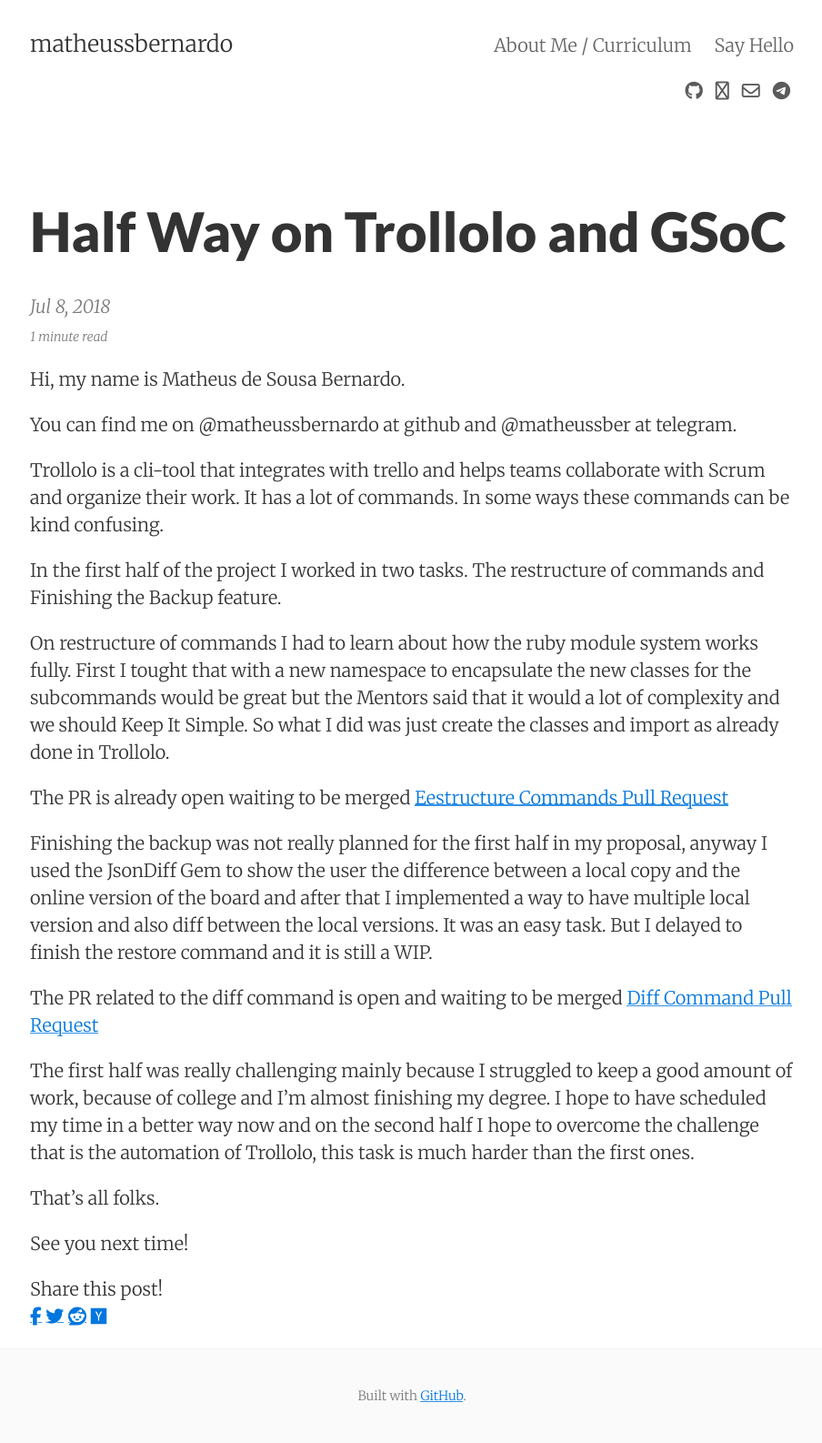
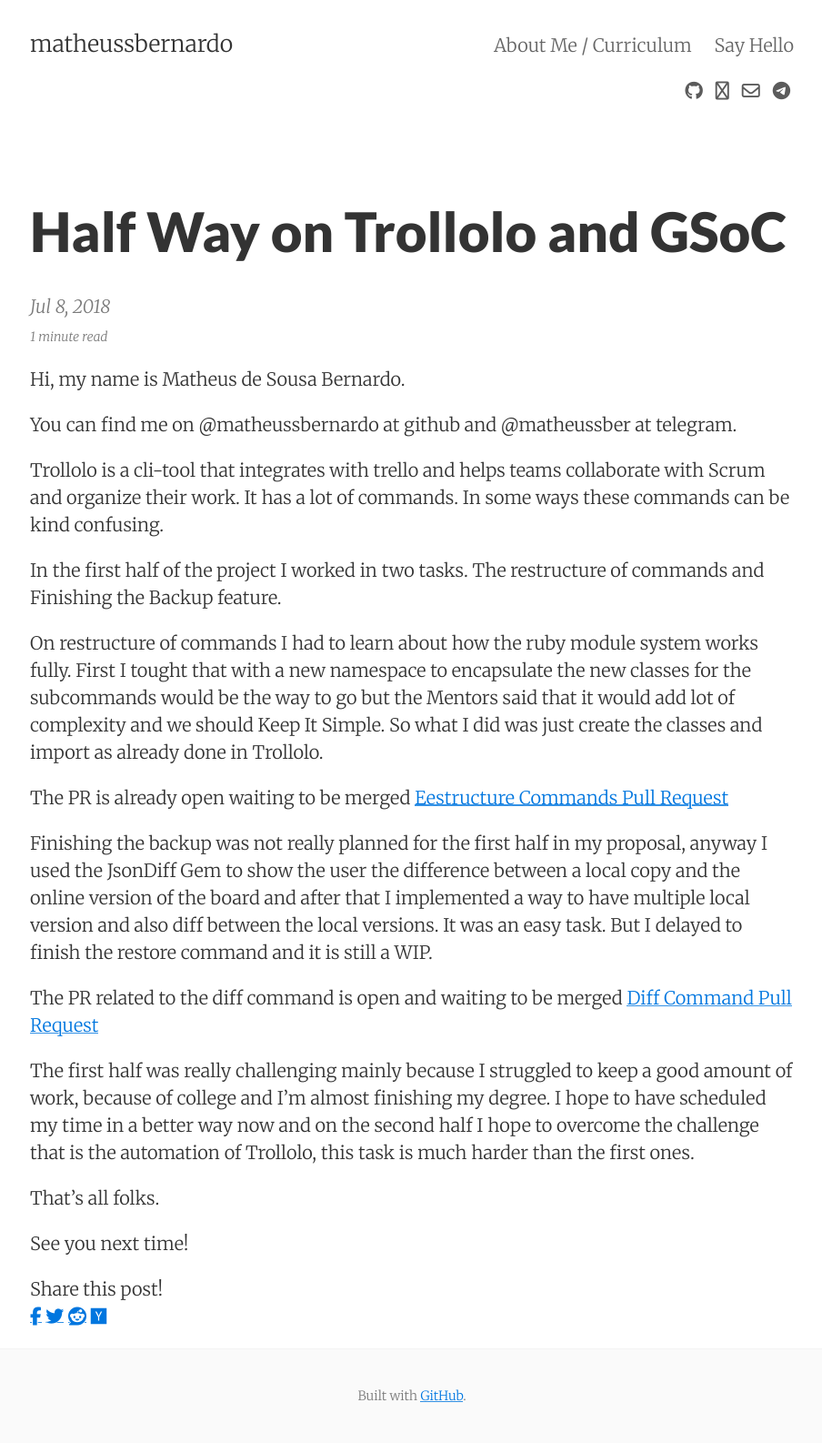
Before and after one commit to matheussbernardo/matheussbernardo.github.io, a Jekyll site: the page built from _posts/2018-07-08-midterm.md, in a window 1280 px wide. Shown: the whole page at 91% size, without its empty margins (187-1091 px from the left). Built offline with Jekyll 4.4.1, drawn with Linux system fonts in a browser that asks for light colours; nearby versions of some CDN libraries.

Commit message:
Adding midterm blog post

```diff
--- a/_posts/2018-07-08-midterm.md
+++ b/_posts/2018-07-08-midterm.md
@@ -15,7 +15,7 @@
 In the first half of the project I worked in two tasks. The restructure of commands and Finishing the Backup
 feature.
 
-On restructure of commands I had to learn about how the ruby module system works fully. First I tought that with  a new namespace to encapsulate the new classes for the subcommands would be great but the Mentors said that it would a lot of complexity and we should Keep It Simple. So what I did was just create the classes and import as already done in Trollolo.
+On restructure of commands I had to learn about how the ruby module system works fully. First I tought that with  a new namespace to encapsulate the new classes for the subcommands would be the way to go but the Mentors said that it would add lot of complexity and we should Keep It Simple. So what I did was just create the classes and import as already done in Trollolo.
 
 The PR is already open waiting to be merged
 [Eestructure Commands Pull Request](https://github.com/openSUSE/trollolo/pull/195)
```
